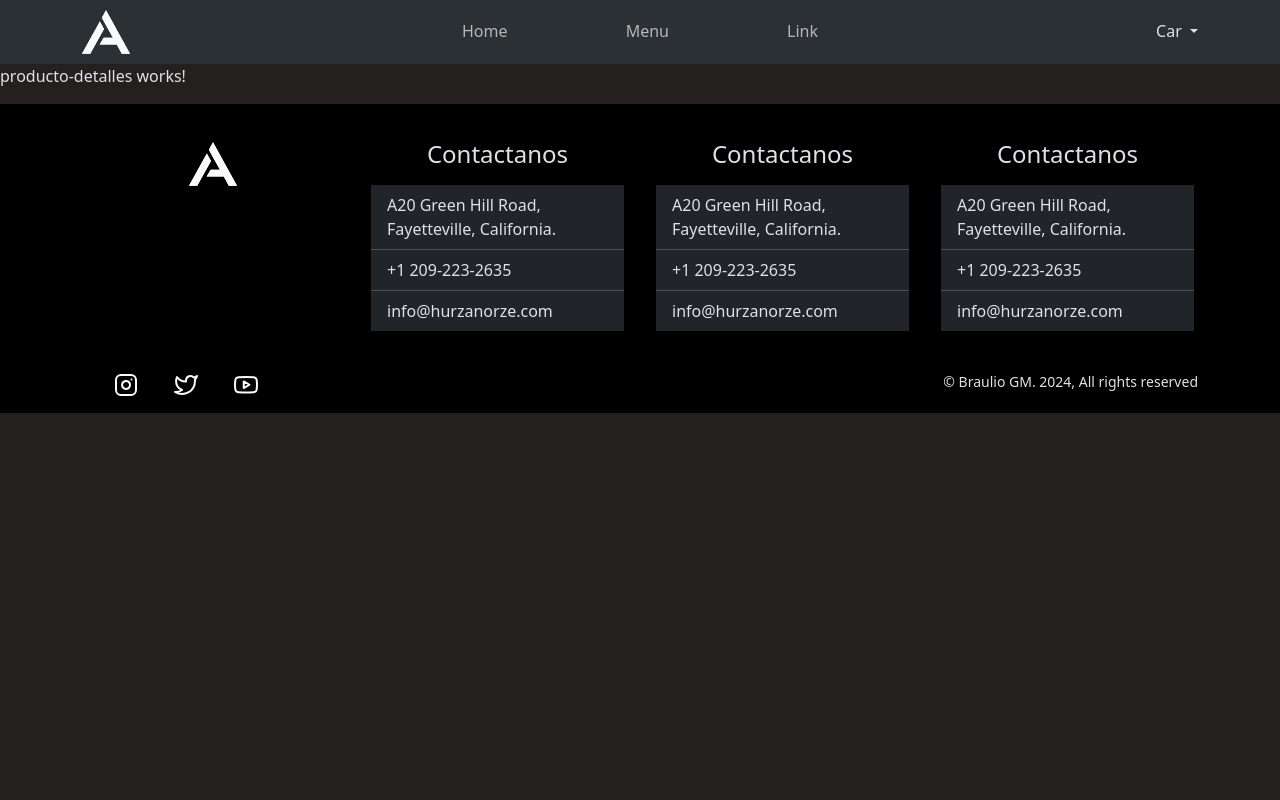
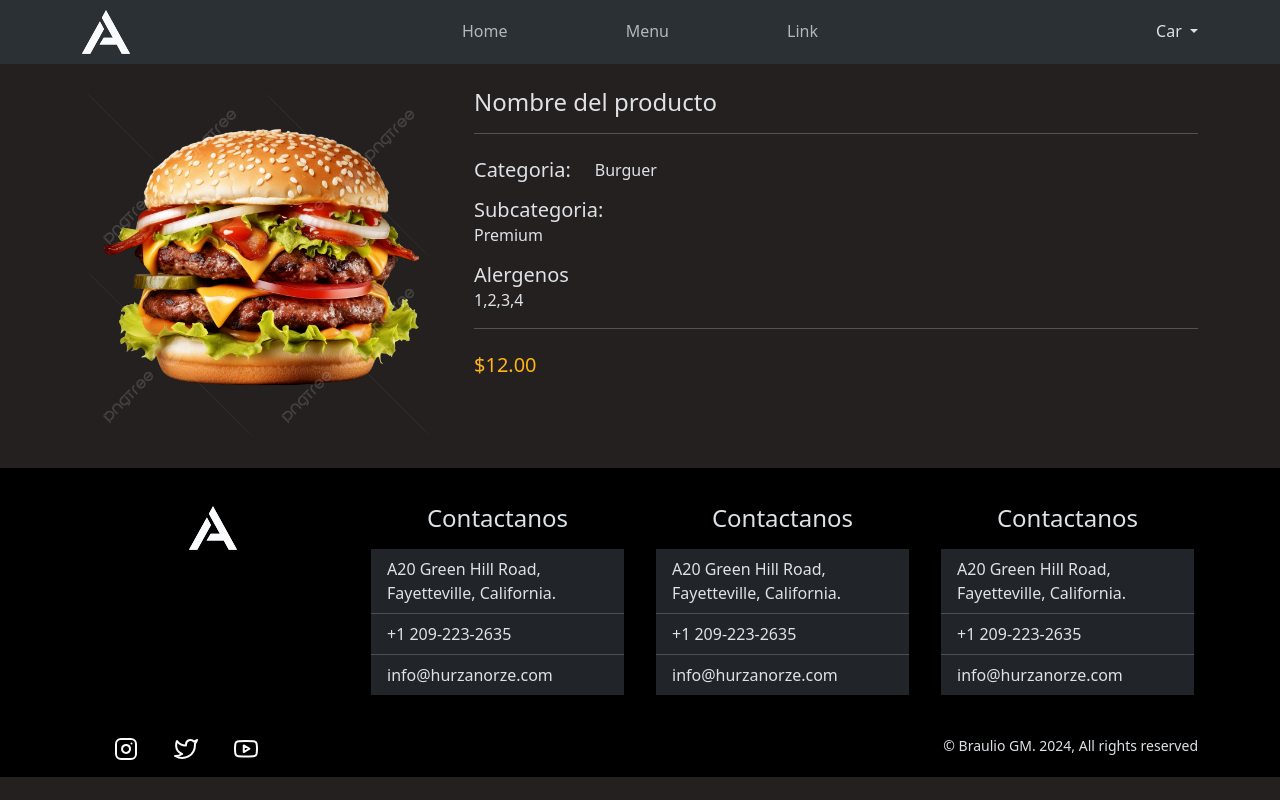
Before and after one commit to brauliogm/El-Caserio_HackaJava, an Angular app in the folder FrontEnd/el-caserio/: page /producto-detalles in a window 1280 px wide. Built offline with nearby package versions, Linux system fonts and the light colour scheme.

Commit message:
Continuando con la pagina del producto

```diff
--- a/FrontEnd/el-caserio/src/app/producto-detalles/producto-detalles.component.css
+++ b/FrontEnd/el-caserio/src/app/producto-detalles/producto-detalles.component.css
@@ -0,0 +1,8 @@
+.precio{
+    color: rgb(255,179,21);
+    font-weight: 500;
+}
+
+.caracteristicas h5{
+    display: inline;
+}
--- a/FrontEnd/el-caserio/src/app/producto-detalles/producto-detalles.component.html
+++ b/FrontEnd/el-caserio/src/app/producto-detalles/producto-detalles.component.html
@@ -1 +1,30 @@
-<p>producto-detalles works!</p>
+<div class="container my-4">
+    <div class="row">
+        <!--imagen del producto-->
+        <div class="col-md-4">
+            <img src="../../assets/burger.png" class="d-block w-100" alt="...">
+        </div>
+
+        <!--Detalles de producto-->
+        <div class="col-md-8 ps-4">
+            <div>
+                <h4>Nombre del producto</h4>
+                <hr class="mt-3 mb-1">
+            </div>
+            <div class="mt-4 caracteristicas">
+                <div class="d-flex gap-4">
+                    <h5 class="">Categoria:</h5>
+                    <p>Burguer</p>
+                </div>
+                <h5>Subcategoria:</h5>
+                <p>Premium</p>
+                <h5>Alergenos</h5>
+                <p>1,2,3,4</p>
+                <hr class="mt-3 mb-1">
+            </div>
+            <div class="mt-4 precio">
+                <h5>$12.00</h5>
+            </div>
+        </div>
+    </div>
+</div>
```
